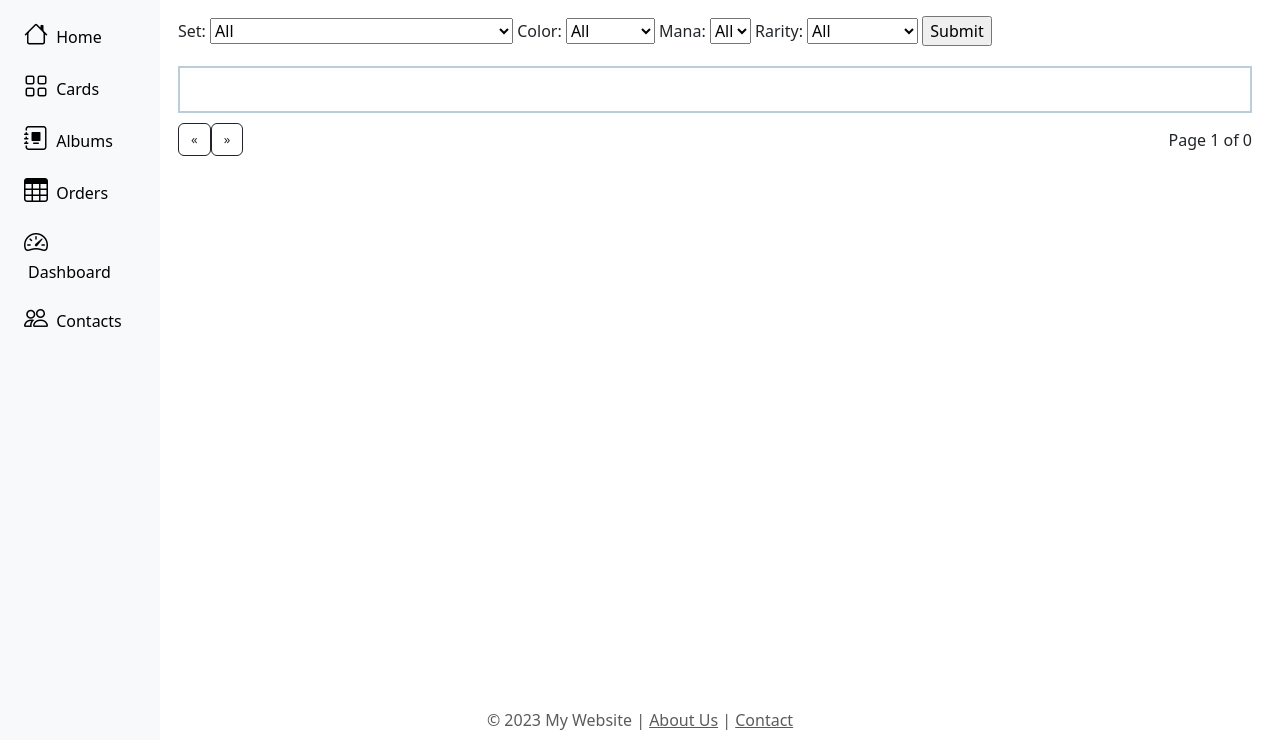
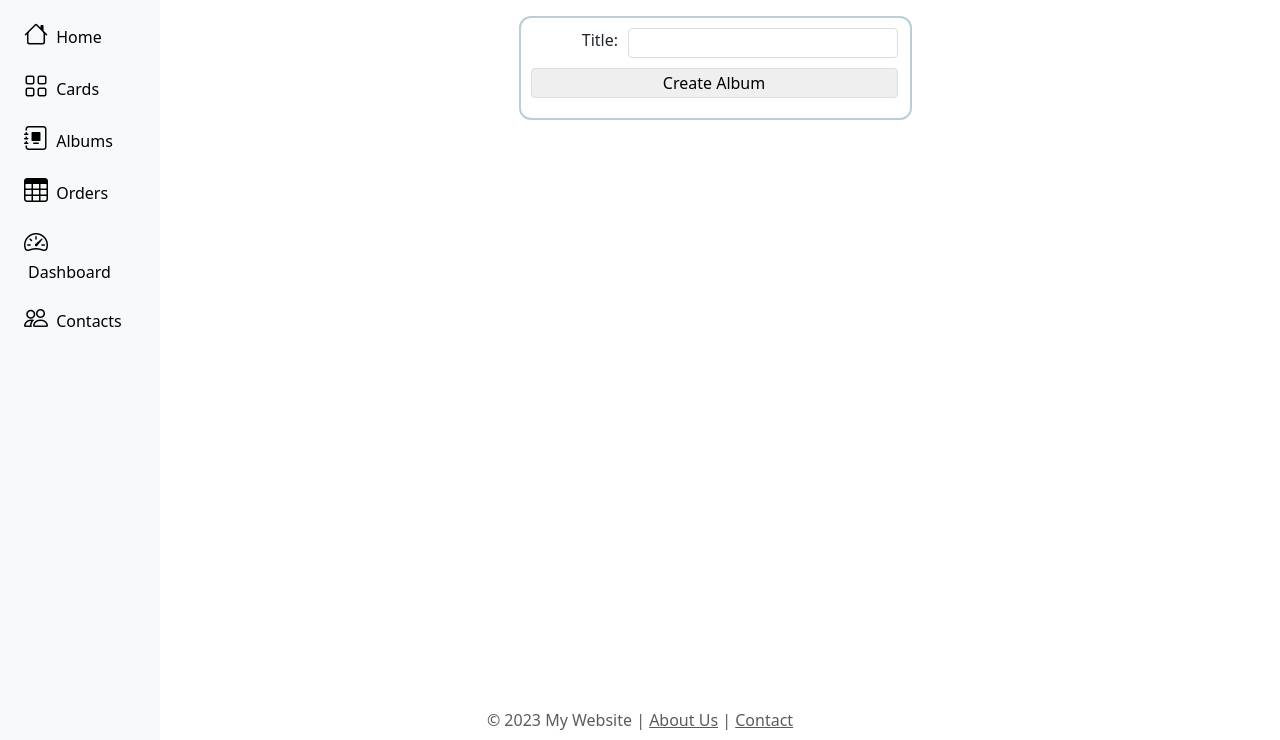
Before and after one commit to MTbliz/CardAlbum, a Flask app: page /albums/album in a window 1280 px wide. Shown: the part 60-800 px from the top of the page. Run offline with Flask 3, Linux system fonts and the light colour scheme; data that the repository does not hold is empty; some libraries are stand-ins or nearby versions.

Commit message:
Add add and remove ablum options to sidebar.

```diff
--- a/src/album/album_controller.py
+++ b/src/album/album_controller.py
@@ -1,6 +1,7 @@
 from flask import request, session, redirect, url_for, render_template
 from src.models import Album
 
+from src.album.album_forms import CreateAlbumForm, DeleteAlbumForm
 from src.album.album_service import AlbumService
 from src.card.user_card_service import UserCardService
 from src.card.forms import CardsFiltersForm
@@ -67,10 +68,30 @@
                                params={"album_title": album_title})
 
     def create_album(self):
-        data = request.get_json()
-        album = Album(**data)
-        self.album_service.add_album(album)
-        return str(album), 201
+        form = CreateAlbumForm()
+        if form.validate_on_submit():
+            album = Album()
+            album.title = request.form['title']
+            self.album_service.add_album(album)
+            user_albums = session['user_albums']
+            user_albums.append(album.title)
+            session['user_albums'] = user_albums
+        return render_template('albums/create_album_page.html', form=form)
+
+    def delete_album(self):
+        albums = self.album_service.get_albums_by_user('user_id')
+        choices = [(album.id, album.title) for album in albums]
+        form = DeleteAlbumForm()
+        form.album.choices = choices
+        if form.validate_on_submit():
+            album_id = request.form.get('album')
+            album = self.album_service.get_album(album_id)
+            if album:
+                self.album_service.delete_album(album_id)
+                user_albums = session['user_albums']
+                user_albums.remove(album.title)
+                session['user_albums'] = user_albums
+        return render_template('albums/delete_album_page.html', form=form)
 
     def remove_user_card_from_album(self, card_id, album_id, album_title):
         self.user_card_service.remove_user_card_from_album(card_id, album_id)
--- /dev/null
+++ b/src/album/album_forms.py
@@ -0,0 +1,12 @@
+from flask_wtf import FlaskForm
+from wtforms import SubmitField, StringField, SelectField
+
+
+class CreateAlbumForm(FlaskForm):
+    title = StringField('Title:')
+    submit = SubmitField('Create Album')
+
+
+class DeleteAlbumForm(FlaskForm):
+    album = SelectField('Album:')
+    submit = SubmitField('Delete Album')
--- a/src/album/album_repository.py
+++ b/src/album/album_repository.py
@@ -34,19 +34,15 @@
             return query.paginate(page=page, per_page=ROWS_PER_PAGE, error_out=False)
 
 
-
-
-
-
-
     def add_album(self, album: Album):
         db.session.add(album)
         db.session.commit()
 
     def delete_album(self, album_id):
-        album = Album.query.filter_by(id=album_id).first()
+        album: Album = Album.query.filter_by(id=album_id).first()
         if not album:
             raise Exception("Album not found")
+        album.user_cards = []
         db.session.delete(album)
         db.session.commit()
 
--- a/src/album/album_routes.py
+++ b/src/album/album_routes.py
@@ -7,5 +7,6 @@
 album_controller = AlbumController()
 #bp.add_url_rule('/', view_func=album_controller.albums)
 bp.add_url_rule('/<album_title>', view_func=album_controller.album_cards, methods=['GET', 'POST'])
-bp.add_url_rule('/album', view_func=album_controller.create_album, methods=['POST'])
+bp.add_url_rule('/album', view_func=album_controller.create_album, methods=['GET', 'POST'])
+bp.add_url_rule('/album/delete', view_func=album_controller.delete_album, methods=['GET', 'POST'])
 bp.add_url_rule('/<album_title>/<card_id>/<album_id>', view_func=album_controller.remove_user_card_from_album, methods=['GET'])
--- /dev/null
+++ b/src/templates/albums/create_album_page.html
@@ -0,0 +1,101 @@
+{% extends 'base.html' %}
+
+{% block content %}
+<div class="main-container" style="
+   display: flex;
+   justify-content: center;
+   align-items: center;
+}">
+
+    <div class="flex-container card" style="max-width: 900px;">
+        <div class="row container-row">
+            <div class="col-12 card-select">
+                <form method="post">
+                    <div>{{ form.hidden_tag() }}</div>
+                    <div class="form-field">{{ form.title.label }} {{ form.title() }}</div>
+                    <div class="form-field">{{ form.submit() }}</div>
+                </form>
+            </div>
+        </div>
+    </div>
+</div>
+
+<style>
+.card {
+    background-color: white;
+    border: 2px solid #bacdd8;
+    padding: 10px;
+    border-radius: 12px;
+
+    display: flex;
+    flex-wrap: wrap;
+    justify-content: center;
+    align-items: center;
+    }
+
+input[disabled] {
+    background-color: rgb(251, 251, 251);
+   }
+
+select[disabled] {
+    background-color: rgb(251, 251, 251);
+   }
+
+.container-row {
+ display: flex;
+ justify-content: center;
+ align-items: center;
+}
+
+
+       .card-container {
+       width: 200px;
+       height: 300px;
+   }
+
+  img {
+ width: 100%;
+ height: 100%;
+ object-fit: cover;
+}
+
+
+.form-field {
+   display: flex;
+   justify-content: space-between;
+   align-items: center;
+   margin-bottom: 10px;
+   height: 30px;
+}
+
+.form-field label {
+   text-align: right;
+   width: 120px;
+   margin-right: 10px;
+   height: 30px;
+}
+
+.form-field input, .form-field select {
+    height: 30px;
+   width: 100%;
+
+   border: 1px solid #ddd;
+   border-radius: 4px;
+}
+
+
+
+@media (min-width: 538px) {
+   .card-select{
+    border-right:2px solid #bacdd8;
+  }
+  }
+
+@media (max-width: 537px) {
+  .main-container{
+     margin-top: 60px;
+  }
+}
+
+</style>
+{% endblock %}
--- a/src/templates/sidebar.html
+++ b/src/templates/sidebar.html
@@ -26,6 +26,12 @@
                         <a href="{{ url_for('album.album_cards', album_title=album) }}" class="nav-link px-0"> <span class=" d-sm-inline small-screen">{{ album }}</span></a>
                     </li>
                 {% endfor %}
+                    <li class="w-100">
+                        <a href="{{ url_for('album.create_album') }}" class="nav-link px-0"> <span class=" d-sm-inline small-screen">Create Album</span></a>
+                    </li>
+                    <li class="w-100">
+                        <a href="{{ url_for('album.delete_album') }}" class="nav-link px-0"> <span class=" d-sm-inline small-screen">Delete Album</span></a>
+                    </li>
             </ul>
         </li>
         <li>
```
Also changed, not shown: src/templates/albums/delete_album_page.html (added, +88 -0 lines).
